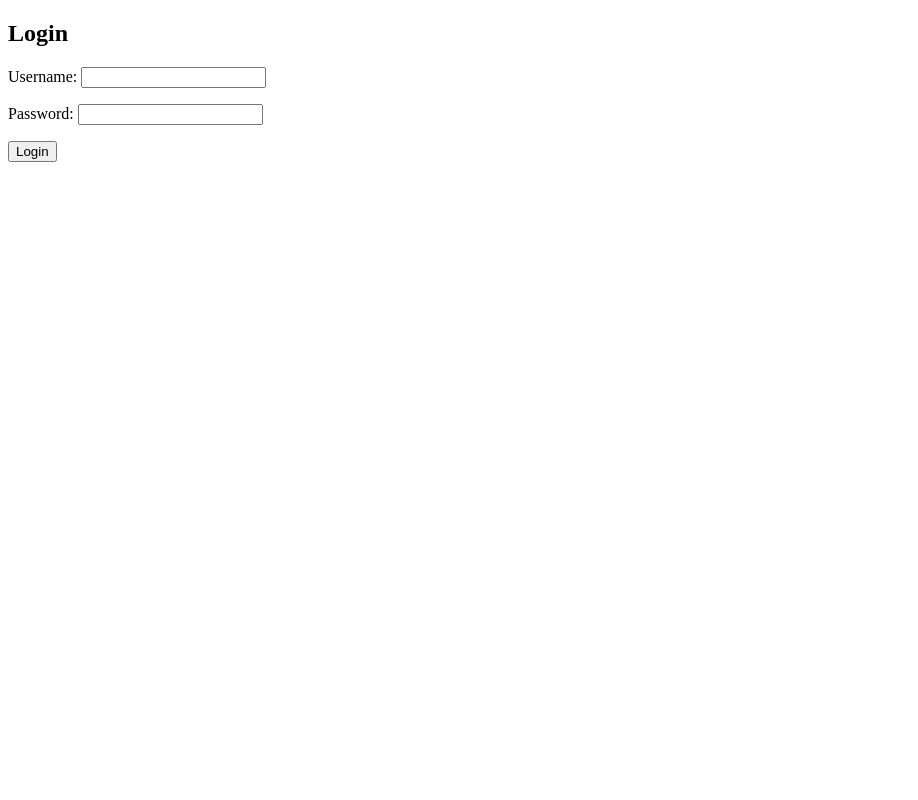
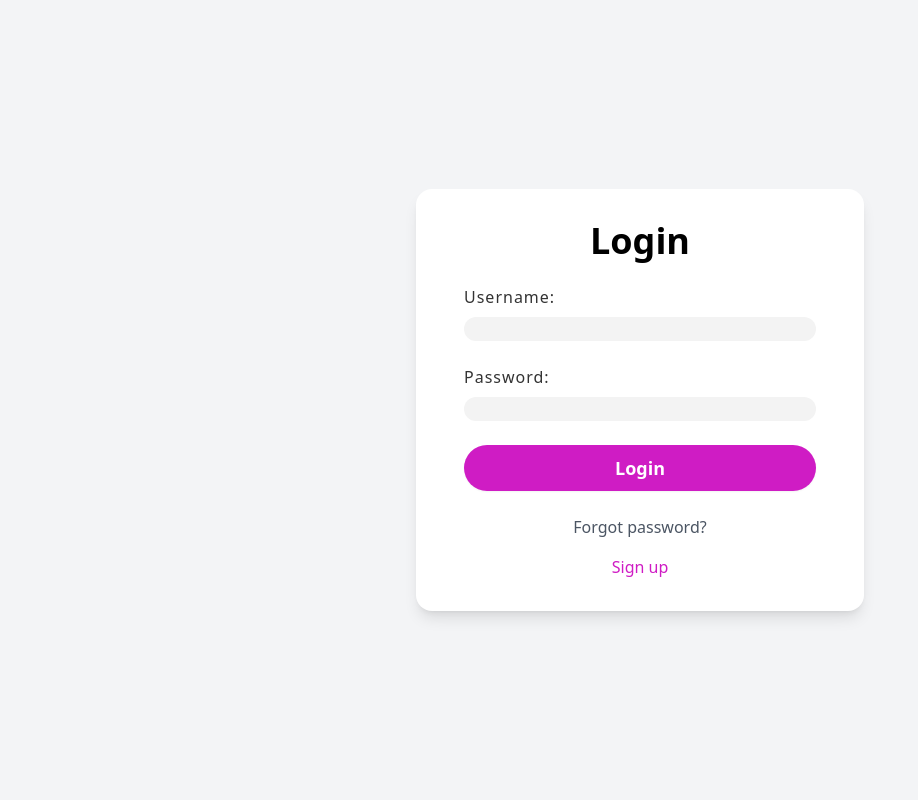
Before and after one commit to Sandesh-Pyakurel/Bidding, a Django app: page /login/ in a window 1280 px wide. Shown: the whole page, without its empty margins (0-918 px from the left). Run offline with Django 5.2, Linux system fonts and the light colour scheme; some libraries are stand-ins or nearby versions.

Commit message:
feat: login page

```diff
--- a/auction/templates/base.html
+++ b/auction/templates/base.html
@@ -1,5 +1,4 @@
-{% load static %}
-{% load static tailwind_tags %}
+{% load static %} {% load static tailwind_tags %}
 
 <!DOCTYPE html>
 <html lang="en">
@@ -8,11 +7,12 @@
     <meta name="viewport" content="width=device-width, initial-scale=1.0" />
 
     <title>{% block title %}{%endblock%}</title>
+    {% block style %}{% endblock style %}
     {% tailwind_css %}
+
   </head>
 
   <body>
     {% block body %}{%endblock%}
-
   </body>
 </html>
--- a/auction/templates/login_page.html
+++ b/auction/templates/login_page.html
@@ -1,15 +1,47 @@
-<!DOCTYPE html>
-<html lang="en">
-<head>
-    <meta charset="UTF-8">
-    <title>Login</title>
-</head>
-<body>
-    <h2>Login</h2>
-    <form method="post">
-        {% csrf_token %}
-        {{ form.as_p }}
-        <button type="submit">Login</button>
-    </form>
-</body>
-</html>
+{% extends "base.html" %}
+
+{% block title %}
+    Login
+{% endblock title %}
+
+{% block style %}
+    <style>
+        label {
+            display: block;
+            margin-bottom: 0.5rem;
+            color: #333;
+            letter-spacing: 1px;
+        }
+        input {
+            display: block;
+            width: 100%;
+            padding: 0.5rem;
+            margin-bottom: 1rem;
+            border: none;
+            background-color: #f3f3f3 !important;
+            border-radius: .8rem !important;
+            transition: border-color 0.3s, box-shadow 0.3s;
+        }
+        input:focus {
+            border-color: #cf1cc4 !important;
+            box-shadow: 0 0 0 2px rgba(207, 28, 196, 0.4) !important;
+        }
+    </style>
+{% endblock style %}
+
+{% block body %}
+    <div class="bg-gray-100 flex items-center justify-center min-h-screen">
+        <div class="p-8 px-12 bg-white rounded-2xl shadow-lg max-w-md w-full">
+            <h2 class="text-4xl font-bold text-center mb-6">Login</h2>
+            <form method="post" class="space-y-6">
+                {% csrf_token %}
+                {{ form.as_p }}
+                <button type="submit" class="w-full py-2 px-4 border border-transparent rounded-3xl shadow-sm text-lg font-semibold text-white bg-[#cf1cc4] hover:bg-[#a12699] focus:outline-none focus:ring-2 focus:ring-offset-2 focus:ring-[#cf1cc4]">Login</button>
+                <div class="text-center flex gap-4 flex-col">
+                    <a href="#" class="block font-medium text-gray-600">Forgot password?</a>
+                    <a href="#" class="block font-medium text-[#cf1cc4] hover:text-[#a12699]">Sign up</a>
+                </div>
+            </form>
+        </div>
+    </div>
+{% endblock body %}
--- a/bidding/settings.py
+++ b/bidding/settings.py
@@ -14,7 +14,7 @@ from pathlib import Path
 
 from shutil import which
 
-NPM_BIN_PATH = which("npm")
+# NPM_BIN_PATH = which("npm")
 
 # Build paths inside the project like this: BASE_DIR / 'subdir'.
 BASE_DIR = Path(__file__).resolve().parent.parent
```
Also changed, not shown: auction/templates/login_page.old.html (added, +15 -0 lines).
